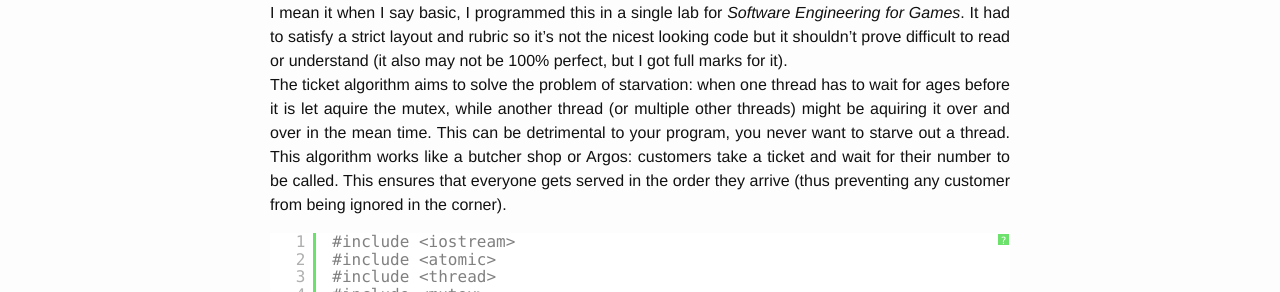
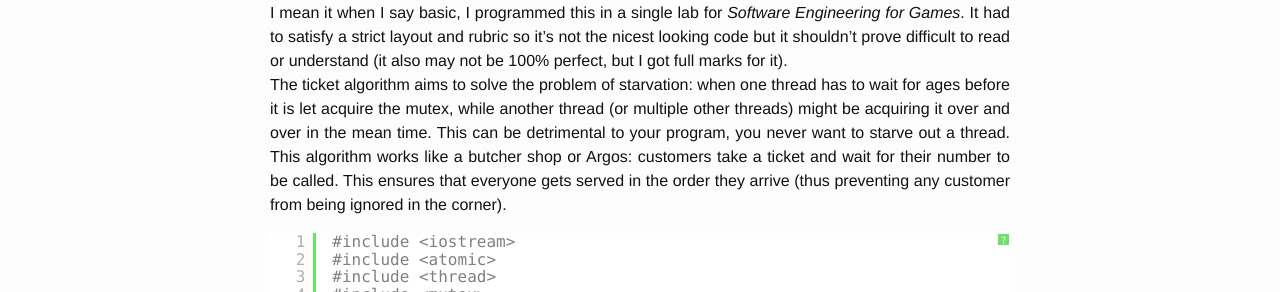
Before and after one commit to AlexMeuer/AlexMeuer.github.io, a Jekyll site: the page built from _posts/2016-07-12-ticket-algorithm.markdown, in a window 1280 px wide. Shown: the part 223-515 px from the top of the page. Built offline with Jekyll 4.4.1, drawn with Linux system fonts in a browser that asks for light colours.

Commit message:
Fixed typo. aquire --> acquire :pencil:

```diff
--- a/_posts/2016-07-12-ticket-algorithm.markdown
+++ b/_posts/2016-07-12-ticket-algorithm.markdown
@@ -7,7 +7,7 @@ excerpt_separator: <!-- excerpt -->
 ---
 <script type="text/javascript" src="{{ "/js/shBrushCpp.js" | prepend: site.baseurl }}"></script>This is a basic implementation of the ticket algorithm for multithreading in C++.<!-- excerpt --><br>
 I mean it when I say basic, I programmed this in a single lab for _Software Engineering for Games_. It had to satisfy a strict layout and rubric so it's not the nicest looking code but it shouldn't prove difficult to read or understand (it also may not be 100% perfect, but I got full marks for it).<br>
-The ticket algorithm aims to solve the problem of starvation: when one thread has to wait for ages before it is let aquire the mutex, while another thread (or multiple other threads) might be aquiring it over and over in the mean time. This can be detrimental to your program, you never want to starve out a thread. This algorithm works like a butcher shop or Argos: customers take a ticket and wait for their number to be called. This ensures that everyone gets served in the order they arrive (thus preventing any customer from being ignored in the corner).
+The ticket algorithm aims to solve the problem of starvation: when one thread has to wait for ages before it is let acquire the mutex, while another thread (or multiple other threads) might be acquiring it over and over in the mean time. This can be detrimental to your program, you never want to starve out a thread. This algorithm works like a butcher shop or Argos: customers take a ticket and wait for their number to be called. This ensures that everyone gets served in the order they arrive (thus preventing any customer from being ignored in the corner).
 <pre class="brush: c;">
 #include &lt;iostream>
 #include &lt;atomic>
```
